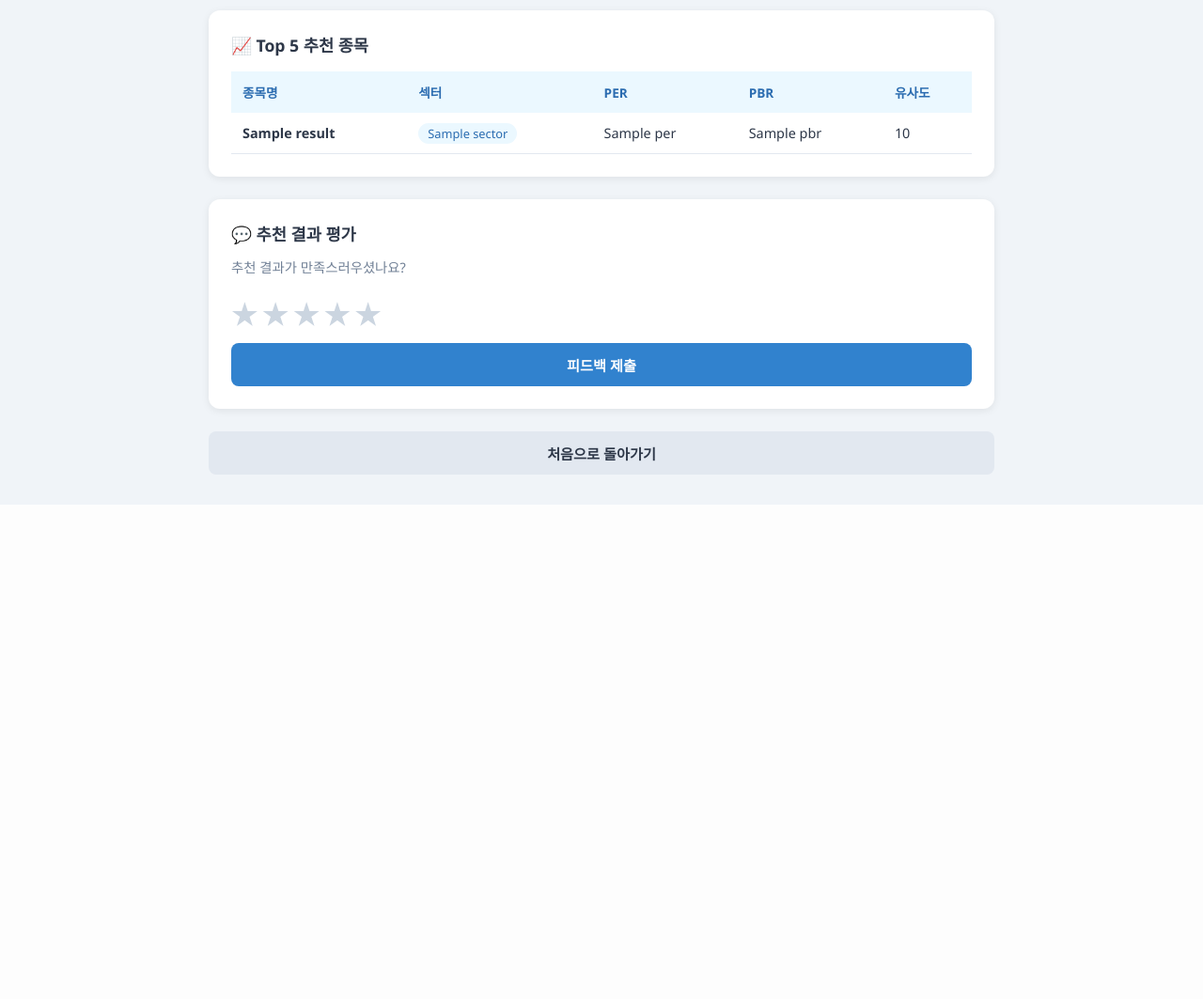
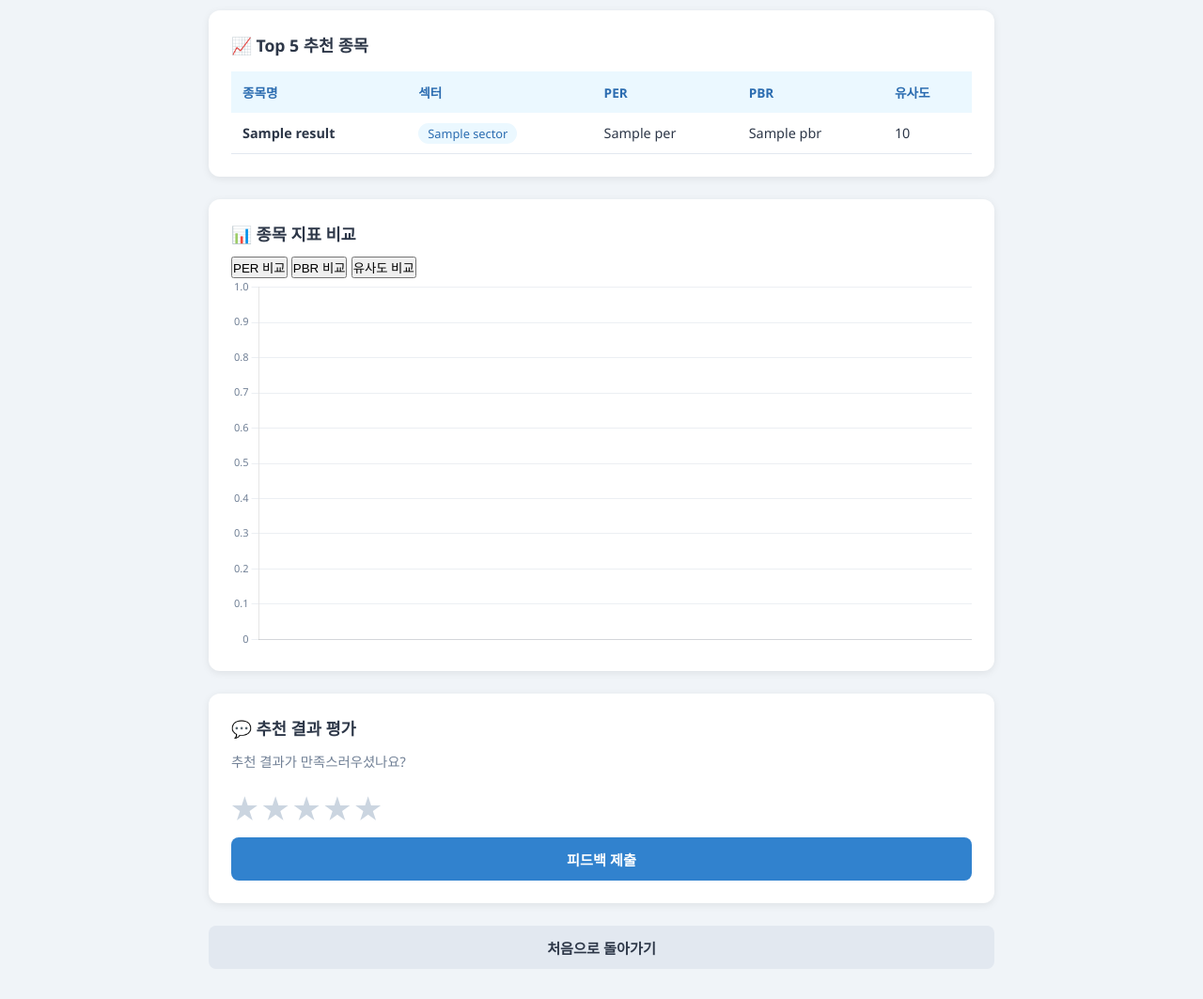
Before and after one commit to leedongho06/OSS_personalized_stock, a Flask app: template templates/result.html in a window 1280 px wide. Shown: the part 796-1859 px from the top of the page at 94% size. Before the commit the page ends 1333 px from the top, so only its background shows below. Run offline with Flask 3, Linux system fonts and the light colour scheme; the template is opened without the code that fills it: most values are stand-ins (such as "Sample title", 1, 10 or a date in 2020).

Commit message:
feat: HTML for stock comparison

```diff
--- a/templates/result.html
+++ b/templates/result.html
@@ -56,6 +56,18 @@
         </div>
 
         <div class="card">
+            <h2>📊 종목 지표 비교</h2>
+            <div class="compare-tabs">
+                <button class="compare-tab active" data-metric="per">PER 비교</button>
+                <button class="compare-tab" data-metric="pbr">PBR 비교</button>
+                <button class="compare-tab" data-metric="score">유사도 비교</button>
+            </div>
+            <div class="compare-chart-wrap">
+                <canvas id="compareChart"></canvas>
+            </div>
+        </div>
+
+        <div class="card">
             <h2>💬 추천 결과 평가</h2>
             <p>추천 결과가 만족스러우셨나요?</p>
             <form action="/feedback" method="POST">
@@ -78,5 +90,9 @@
 
     <script src="https://cdn.jsdelivr.net/npm/chart.js@4.4.0/dist/chart.umd.min.js"></script>
     <script src="/static/js/radar.js"></script>
+    <script>
+        const STOCK_DATA = {{ result | tojson }};
+    </script>
+    <script src="/static/js/compare.js"></script>
 </body>
 </html>
```
